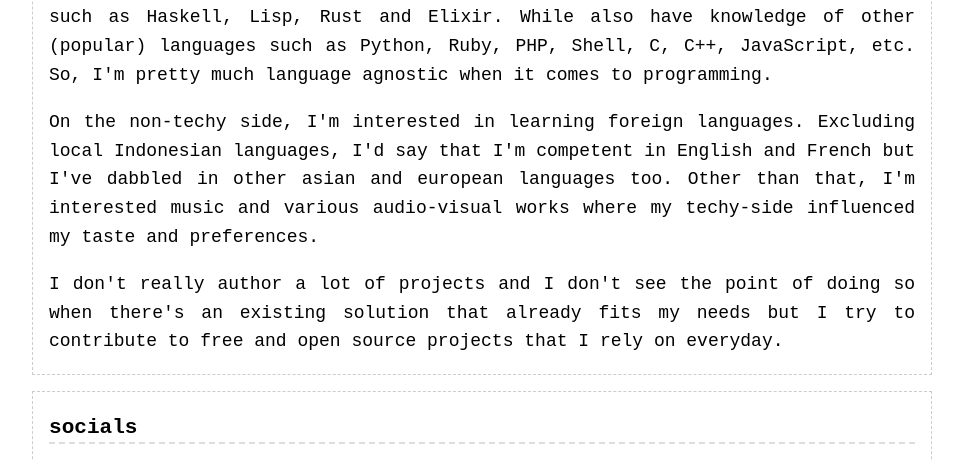
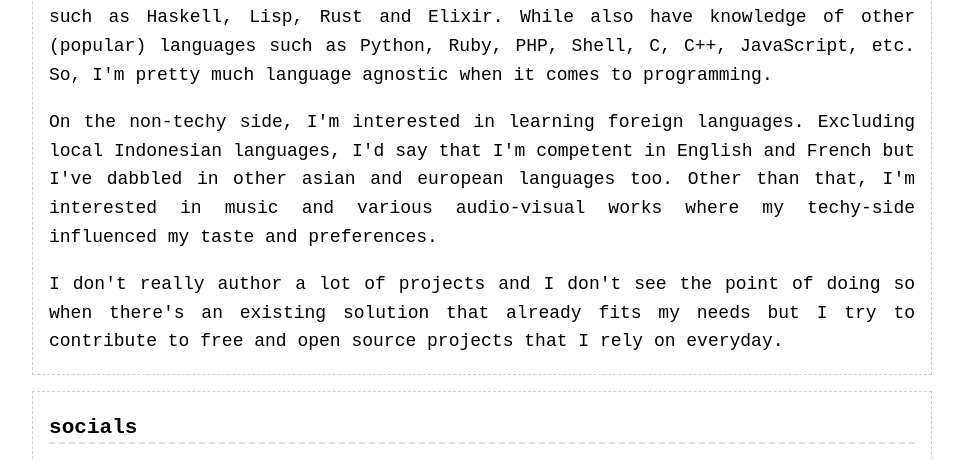
Before and after one commit to yukiisbored/site, a plain HTML site: page public/index.html in a window 1280 px wide. Shown: the part 1515-1975 px from the top of the page, without its empty margins (158-1121 px from the left). Drawn offline with Linux system fonts and the light colour scheme.

Commit message:
Fix error

```diff
--- a/public/index.html
+++ b/public/index.html
@@ -45,9 +45,9 @@
                 foreign languages. Excluding local Indonesian
                 languages, I'd say that I'm competent in English and
                 French but I've dabbled in other asian and european
-                languages too. Other than that, I'm interested music
-                and various audio-visual works where my techy-side
-                influenced my taste and preferences.
+                languages too. Other than that, I'm interested in
+                music and various audio-visual works where my
+                techy-side influenced my taste and preferences.
             </p>
             <p>
                 I don't really author a lot of projects and I don't
```
